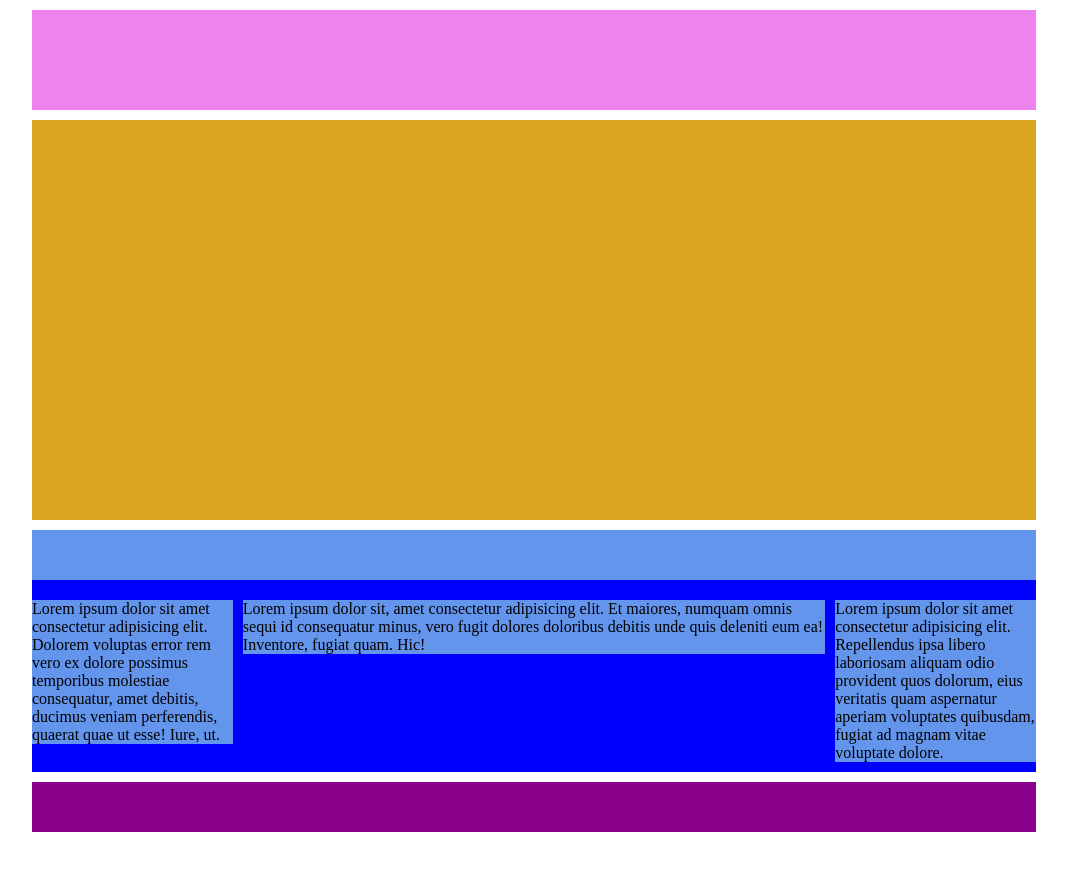
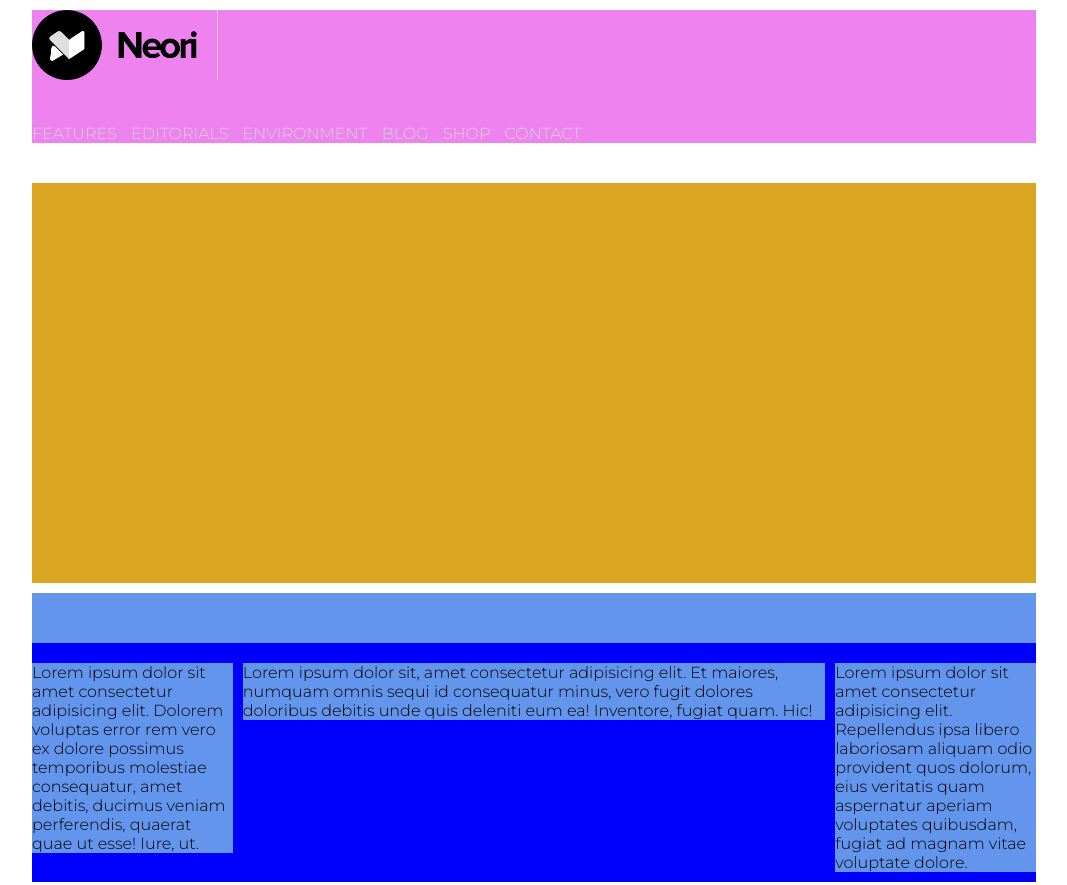
Before and after one commit to marianomarchionna/htmlcss-wp, a plain HTML site: page index.html in a window 1280 px wide. Shown: the top 885 px of the page, without its empty margins (106-1173 px from the left). Before the commit the page ends 842 px from the top, so only its background shows below. Drawn offline with Linux system fonts and the light colour scheme.

Commit message:
Header terminato

```diff
--- a/css/style.css
+++ b/css/style.css
@@ -4,6 +4,10 @@
     box-sizing: border-box;
 }
 /*common*/
+body{
+    font-family: 'Montserrat', sans-serif;
+}
+
 .clearfix{
     content: "";
     display: table;
@@ -16,11 +20,35 @@
 }
 /*fine common*/
 
+/*header*/
 header{
     background-color: violet;
-    height: 100px;
     margin: 10px;
 }
+
+img{
+    height: 70px;
+    padding-right: 20px;
+    border-right: 1px solid lightgrey;
+}
+
+nav{
+    margin: 40px 0;
+}
+
+nav li{
+    display: inline;
+    list-style: none;
+    text-transform: uppercase;
+    padding-right: 10px;
+}
+
+nav li a{
+    text-decoration: none;
+    color: lightgray;
+}
+
+/*fine header*/
 
 .slider{
     background-color: goldenrod;
--- a/index.html
+++ b/index.html
@@ -4,12 +4,27 @@
     <meta charset="UTF-8">
     <meta http-equiv="X-UA-Compatible" content="IE=edge">
     <meta name="viewport" content="width=device-width, initial-scale=1.0">
+    <!-- importo font google Montserrat -->
+    <link rel="preconnect" href="https://fonts.gstatic.com">
+    <link href="https://fonts.googleapis.com/css2?family=Montserrat:wght@300;700&display=swap" rel="stylesheet">
+    <!-- fine importazione font google  -->
     <link rel="stylesheet" href="css/style.css">
     <title>Struttura Wordpress</title>
 </head>
 <body>
     <div class="container">
         <header>
+            <img src="img/logo.png" alt="Logo Neori">
+            <nav>
+                <ul>
+                    <li><a href="#">Features</a></li>
+                    <li><a href="#">Editorials</a></li>
+                    <li><a href="#">Environment</a></li>
+                    <li><a href="#">Blog</a></li>
+                    <li><a href="#">Shop</a></li>
+                    <li><a href="#">Contact</a></li>
+                </ul>
+            </nav>
         </header>
         <main>
             <div class="slider"></div>
```
